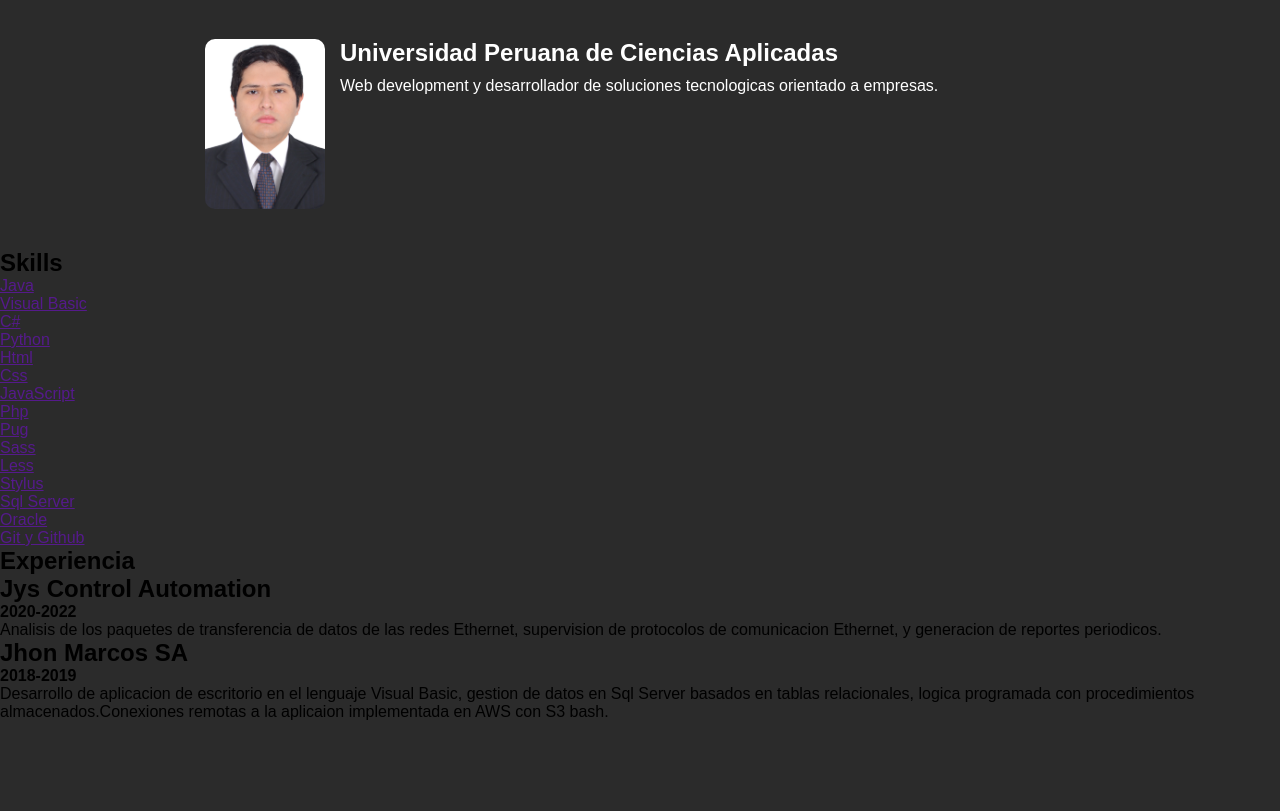
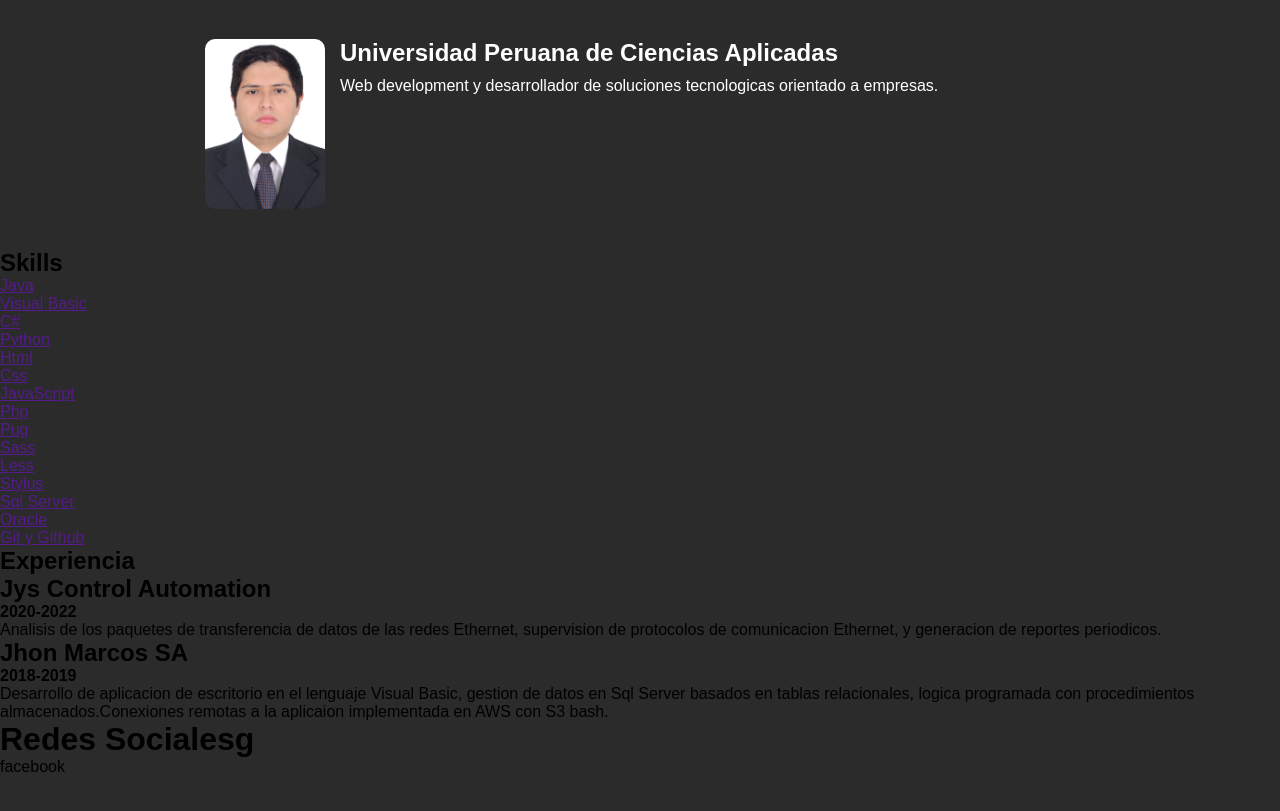
Before and after one commit to kevinooo3/work_for_me, a plain HTML site: page index.html in a window 1280 px wide. Shown: the part 61-872 px from the top of the page. Drawn offline with Linux system fonts and the light colour scheme.

Commit message:
inicio de modificacion del footer

```diff
--- a/index.html
+++ b/index.html
@@ -75,7 +75,10 @@
 
     </main>
     <footer>
-
+            <h1>Redes Socialesg</h1>
+            <ul>
+                <li>facebook</li>
+            </ul>
 
     </footer>
 </body>
```
